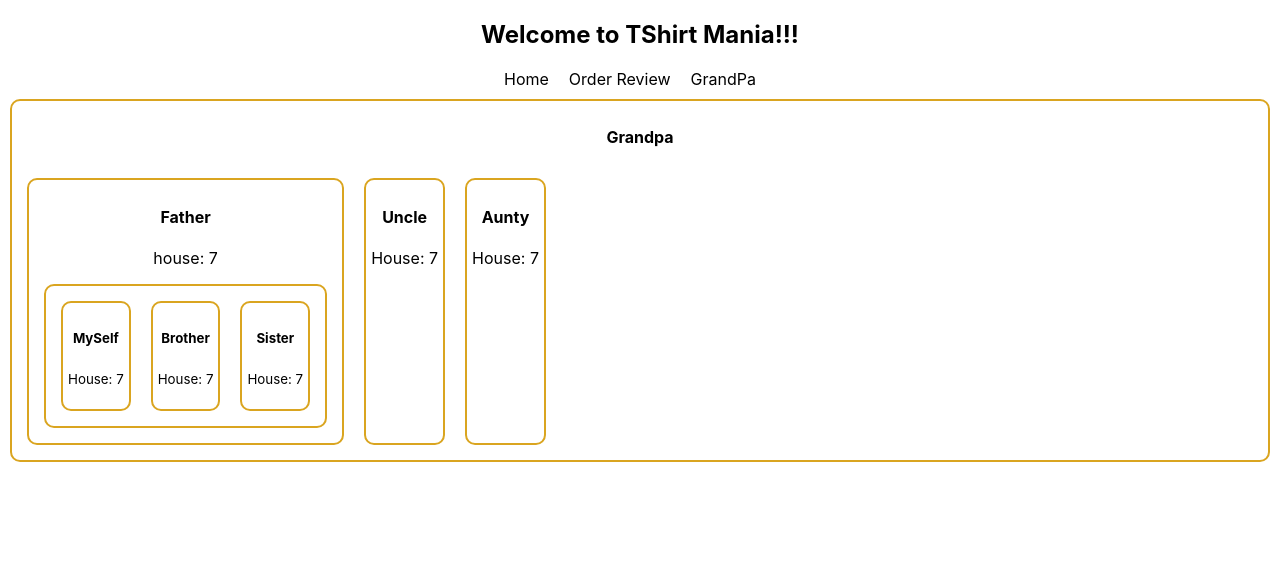
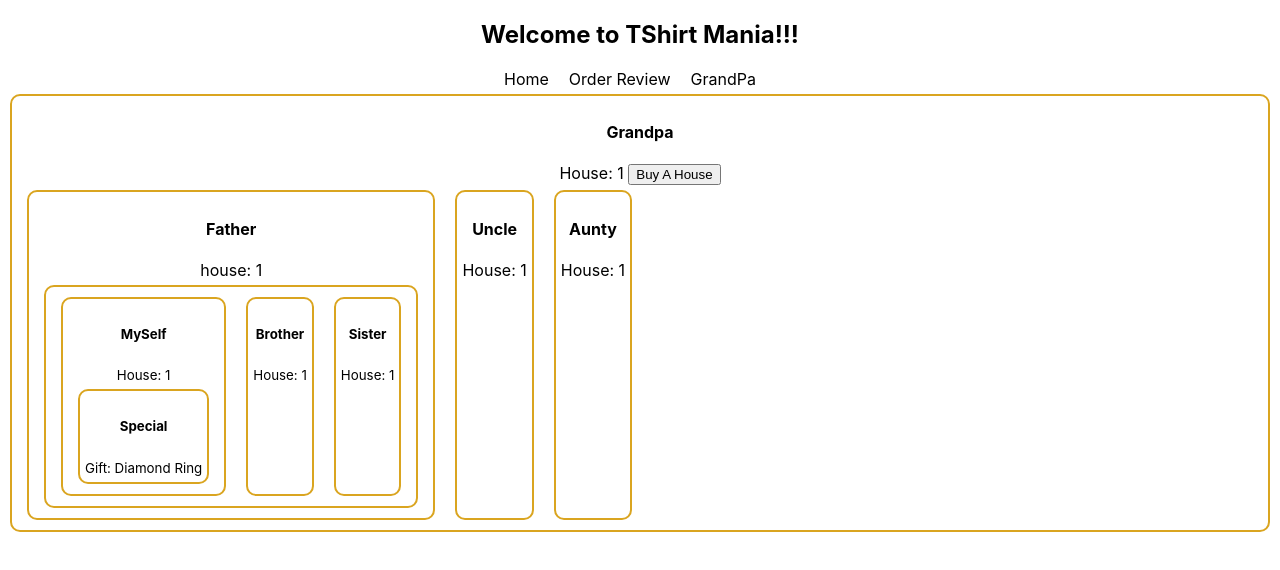
Before and after one commit to ProgrammingHero1/batch5-tshirt-mania-module-54, a React (Create React App) app: page /grandpa in a window 1280 px wide. Shown: the top 570 px of the page. Built offline with nearby package versions, Linux system fonts and the light colour scheme.

Commit message:
prop drilling explanation

```diff
--- a/src/components/Father/Father.js
+++ b/src/components/Father/Father.js
@@ -3,13 +3,13 @@
 import Brother from '../Brother/Brother'
 import Sister from '../Sister/Sister';
 
-const Father = ({ house }) => {
+const Father = ({ house, ornament }) => {
     return (
         <div>
             <h4>Father</h4>
             <p>house: {house}</p>
             <div style={{display: 'flex'}}>
-                <MySelf house={house}></MySelf>
+                <MySelf house={house} ornament={ornament}></MySelf>
                 <Brother house={house}></Brother>
                 <Sister house={house}></Sister>
             </div>
--- a/src/components/Grandpa/Grandpa.css
+++ b/src/components/Grandpa/Grandpa.css
@@ -1,7 +1,11 @@
 
 .grandpa, .grandpa div{
     border: 2px solid goldenrod;
-    margin: 10px;
+    margin: 5px 10px;
     padding: 5px;
     border-radius: 10px;
 }
+.grandpa p{
+    margin-top: 0;
+    margin-bottom: 0;
+}
--- a/src/components/Grandpa/Grandpa.js
+++ b/src/components/Grandpa/Grandpa.js
@@ -1,16 +1,27 @@
-import React from 'react';
+import React, { useState } from 'react';
 import Uncle from '../Uncle/Uncle';
 import Father from '../Father/Father';
 import Aunty from '../Aunty/Aunty';
 import './Grandpa.css';
 
 const Grandpa = () => {
-    const house = 7;
+    const [house, setHouse] = useState(1);
+
+    const ornament = 'Diamond Ring';
+
+    const handleBuyAHouse = () => {
+        const newHouseCount = house + 1;
+        setHouse(newHouseCount);
+    }
     return (
         <div className='grandpa'>
             <h4>Grandpa</h4>
-            <section style={{display: 'flex'}}>
-                <Father house={house}></Father>
+
+            <p>House: {house} <button
+                onClick={handleBuyAHouse}
+            >Buy A House</button></p>
+            <section style={{ display: 'flex' }}>
+                <Father house={house} ornament={ornament}></Father>
                 <Uncle house={house}></Uncle>
                 <Aunty house={house}></Aunty>
             </section>
--- a/src/components/MySelf/MySelf.js
+++ b/src/components/MySelf/MySelf.js
@@ -1,10 +1,12 @@
 import React from 'react';
+import Special from '../Special/Special';
 
-const MySelf = ({house}) => {
+const MySelf = ({house, ornament}) => {
     return (
         <div>
             <h5>MySelf</h5>
             <p><small>House: {house}</small></p>
+            <Special ornament={ornament}></Special>
         </div>
     );
 };
--- /dev/null
+++ b/src/components/Special/Special.js
@@ -0,0 +1,12 @@
+import React from 'react';
+
+const Special = ({ornament}) => {
+    return (
+        <div>
+            <h5>Special</h5>
+            <p><small>Gift: {ornament}</small></p>
+        </div>
+    );
+};
+
+export default Special;
```
